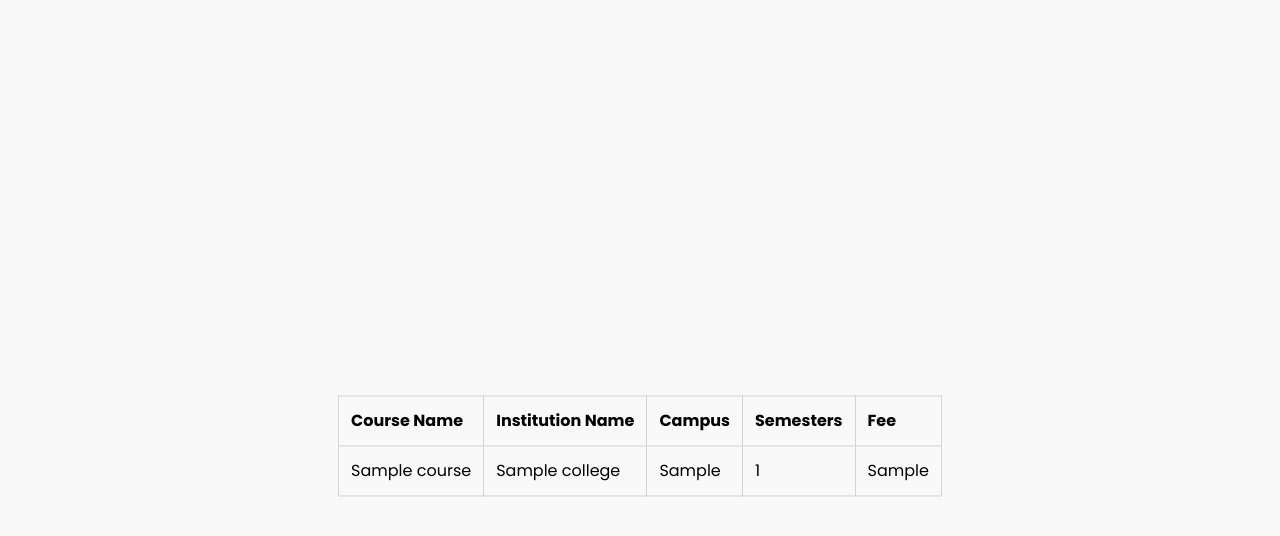
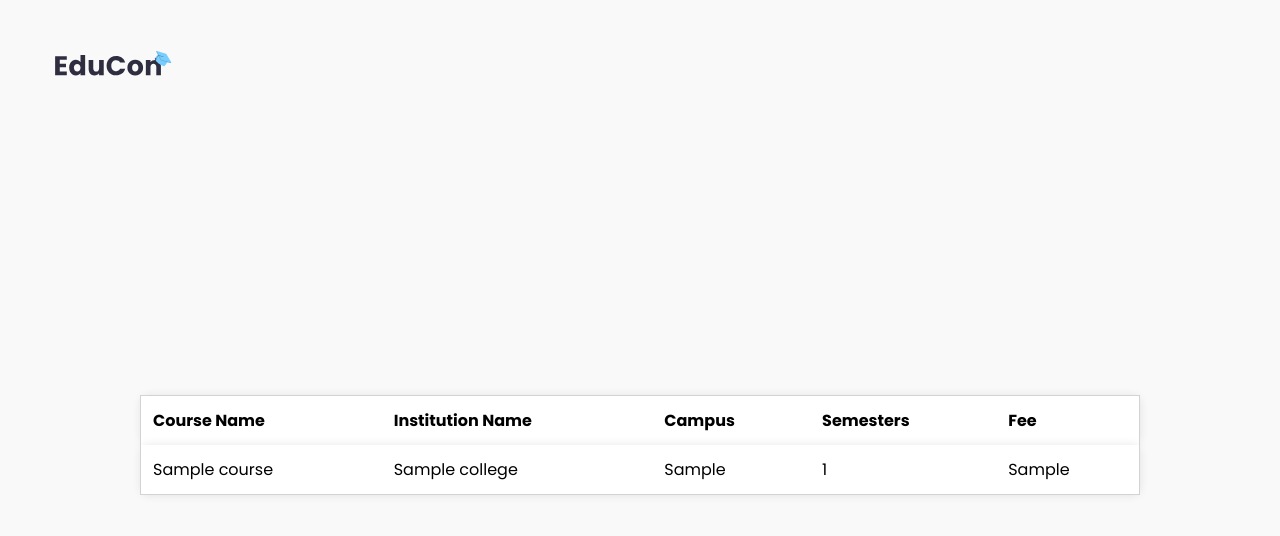
Before and after one commit to Divya-99/EduCon, a Django app: page /courses/ in a window 1280 px wide. Shown: the top 536 px of the page. Run offline with Django 4.2, Linux system fonts and the light colour scheme; tables that the repository leaves empty hold one stand-in row (values such as "Sample post").

Commit message:
Adding logo and few fixes for course table

```diff
--- a/educon/static/style.css
+++ b/educon/static/style.css
@@ -32,6 +32,7 @@ body {
     display: inline-block;
     text-align: center; /* Center the text within the div */
     margin: 0 10px; /* Adjust the distance between the div blocks */
+    cursor: pointer;
 }
 
 input {
@@ -74,7 +75,8 @@ li:hover {
 
 table {
     border-collapse: collapse;
-    width: 100%;
+    border-spacing: 0;
+    width: 1000px;
     margin: auto;
     transform: translateY(45%);
 }
@@ -86,6 +88,13 @@ table, th, td {
 th, td {
     padding: 12px;
     text-align: left;
+    border: none;
+}
+
+tr {
+    background-color: #fff; /* Background color for each row */
+    border-radius: 8px; /* Adjust the border-radius as needed */
+    box-shadow: 0 0 10px rgba(0, 0, 0, 0.1); /* Add a box-shadow for a subtle effect */
 }
 
 .clickable-content {
@@ -93,3 +102,15 @@ th, td {
     color: #007bff;
     text-decoration: underline;
 }
+
+#logoContainer {
+    position: fixed;
+    top: 10px;
+    left: 10px;
+    z-index: 1000; /* Adjust the z-index as needed to ensure it's above other elements */
+}
+
+#logo {
+    width: 200px; /* Adjust the width as needed */
+    height: auto; /* Maintain aspect ratio */
+}
--- a/educon/templates/courses.html
+++ b/educon/templates/courses.html
@@ -7,6 +7,9 @@
     <title>Courses</title>
 </head>
 <body>
+    <div id="logoContainer">
+        <img src="../static/logo.svg" alt="My Logo" id="logo">
+    </div>
     <div id="courseTableContainer">
         <table id="courseTable">
             <thead>
--- a/educon/templates/index.html
+++ b/educon/templates/index.html
@@ -8,6 +8,9 @@
     <title>EduCon</title>
 </head>
 <body>
+    <div id="logoContainer">
+        <img src="../static/logo.svg" alt="My Logo" id="logo">
+    </div>
     <div class="container">
         <div class="find-course-box" onclick="window.location.href='/search'">Find Course</div>
         <div class="find-career-box">Find Career</div>
--- a/educon/templates/search_course.html
+++ b/educon/templates/search_course.html
@@ -10,6 +10,9 @@
     </script>
 </head>
 <body>
+    <div id="logoContainer">
+        <img src="../static/logo.svg" alt="My Logo" id="logo">
+    </div>
     <div class="container">
         <form id="searchForm" action="{% url 'list_courses' %}" method="GET">
             <input type="text" id="courseSearch" name="search" placeholder="Search for courses...">
```
Also changed, not shown: educon/static/logo.svg (added).
